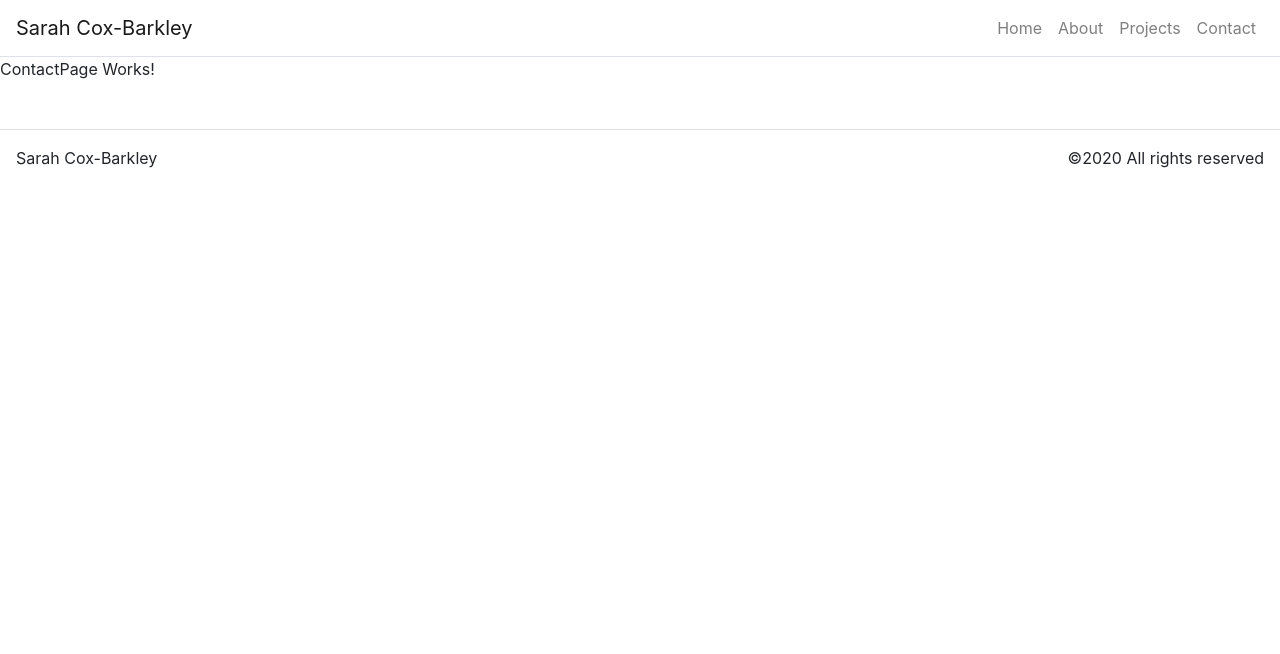
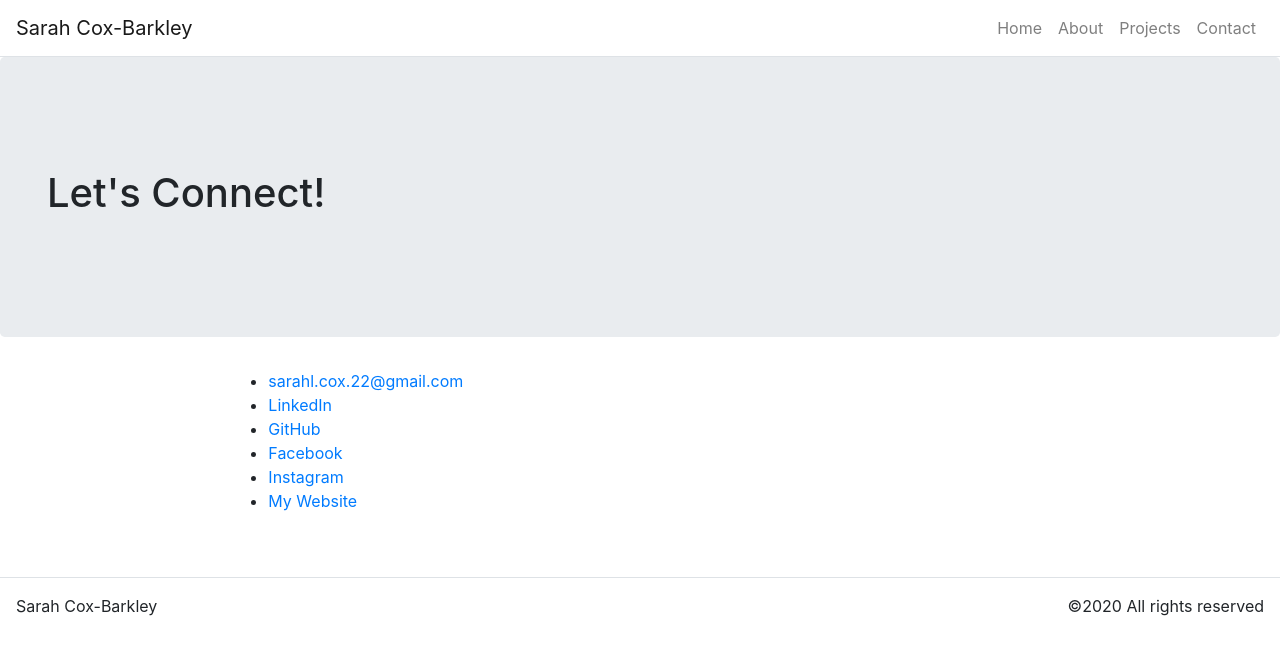
Before and after one commit to sarahlcox/sarah-cox-barkley-portfolio, a React (Create React App) app in the folder client/: page /contact in a window 1280 px wide. Shown: the top 654 px of the page. Built offline with nearby package versions, Linux system fonts and the light colour scheme.

Commit message:
added contact info

```diff
--- a/client/src/pages/ContactPage.js
+++ b/client/src/pages/ContactPage.js
@@ -1,8 +1,38 @@
 import React from 'react';
+import Axios from 'axios';
+import Form from 'react-bootstrap/Form';
+import Hero from '../components/Hero';
+import Content from '../components/Content.js';
 
-function ContactPage(props){
-    return (
-    <p>ContactPage Works!</p>
-    );
+class ContactPage extends React.Component {
+    constructor(props) {
+        super(props);
+        this.state = {
+            name: '',
+            email: '',
+            message: '',
+            disabled: false,
+            emailSent: null,
+        }
+    }
+
+    render() {
+        return(
+            <div>
+                <Hero title={this.props.title} />
+                <Content>
+                <ul>
+                <li><a href="mailto:sarahl.cox.22@gmail.com" target="_blank">sarahl.cox.22@gmail.com</a></li>
+                <li><a href="https://linkedin.com/in/sarahlcox22" target="_blank">LinkedIn</a></li>
+                <li><a href="https://github.com/sarahlcox" target="_blank">GitHub</a></li>
+                <li><a href="https://www.facebook.com/FeatherPrintPhoto" target="_blank">Facebook</a></li>
+                <li><a href="https://www.instagram.com/sarahl.cox/" target="_blank">Instagram</a></li>
+                <li><a href="https://featherprintphotography.com/" target="_blank">My Website</a></li>
+              </ul>
+                </Content>
+            </div>
+        );
+    }
 }
+
 export default ContactPage;
```
